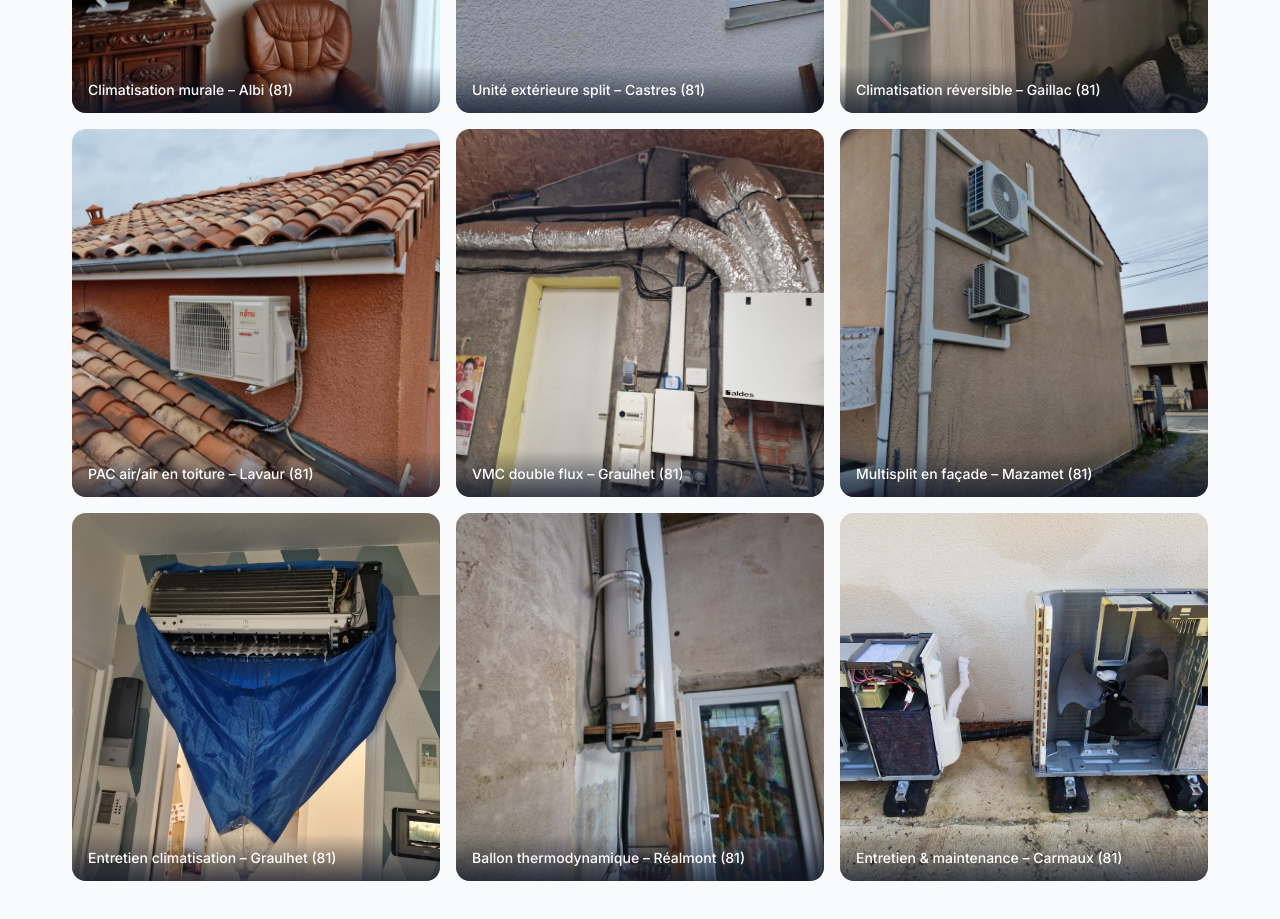
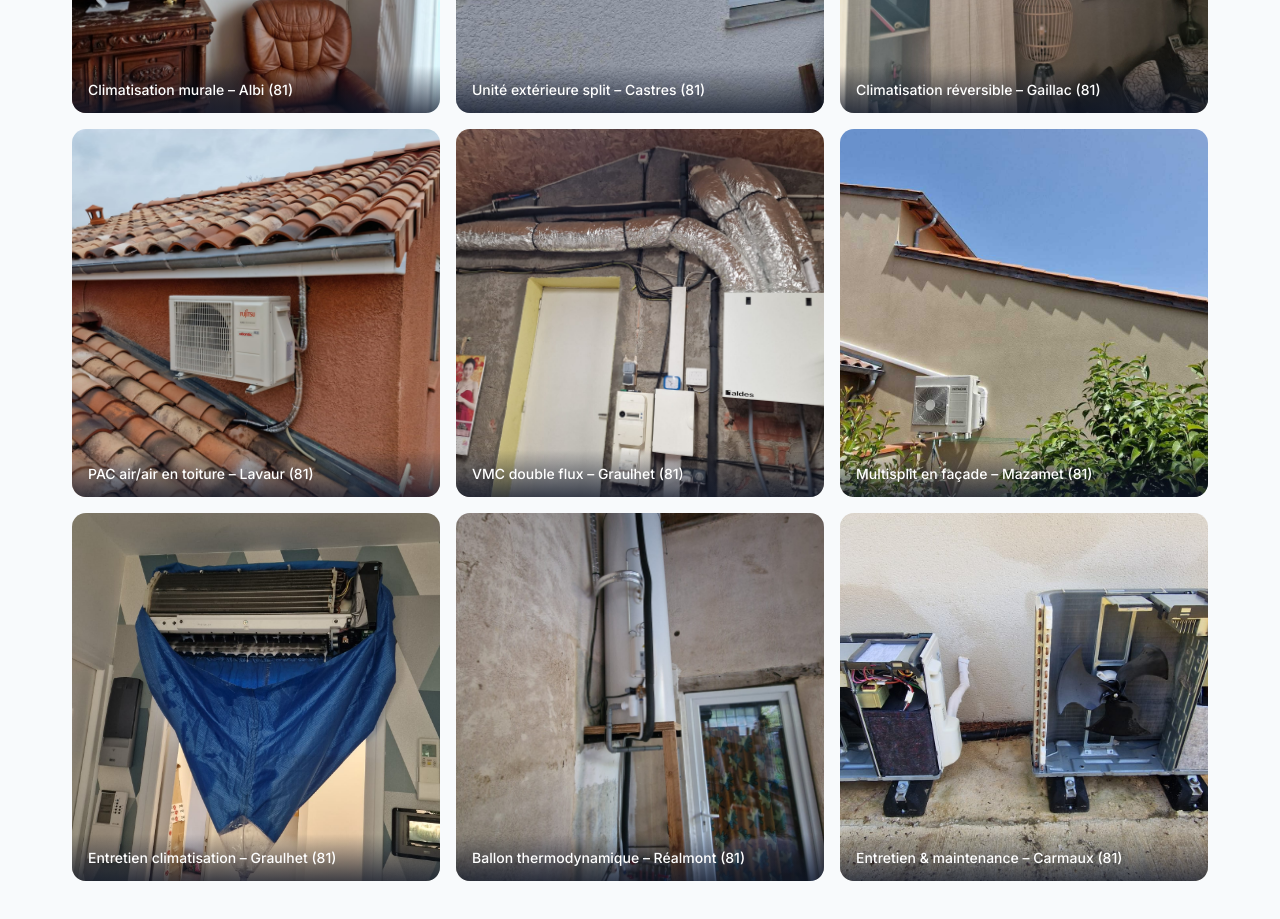
Before and after one commit to tarnclim/tarnclim, a plain HTML site: page index.html in a window 1280 px wide. Shown: the part 3940-4859 px from the top of the page. Drawn offline with Linux system fonts and the light colour scheme.

Commit message:
Remplace la photo Multisplit en façade par une nouvelle réalisation
Nouvelle photo (unité extérieure Hitachi en façade avec goulotte) et
texte alternatif corrigé : l'ancien décrivait deux unités extérieures.

Co-Authored-By: Claude Opus 5 (1M context) <noreply@anthropic.com>

```diff
--- a/index.html
+++ b/index.html
@@ -301,7 +301,7 @@
             <figcaption>VMC double flux – Graulhet (81)</figcaption>
           </figure>
           <figure class="gallery-item reveal reveal-delay-2">
-            <img src="projets/IMG-20260519-WA0011.jpg" alt="Multisplit avec deux unités extérieures fixées en façade" loading="lazy" />
+            <img src="projets/IMG-20260824-WA0000.jpg" alt="Unité extérieure de multisplit fixée en façade avec goulotte de raccordement" loading="lazy" />
             <figcaption>Multisplit en façade – Mazamet (81)</figcaption>
           </figure>
           <figure class="gallery-item reveal">
```
Also changed, not shown: projets/IMG-20260824-WA0000.jpg (added).
